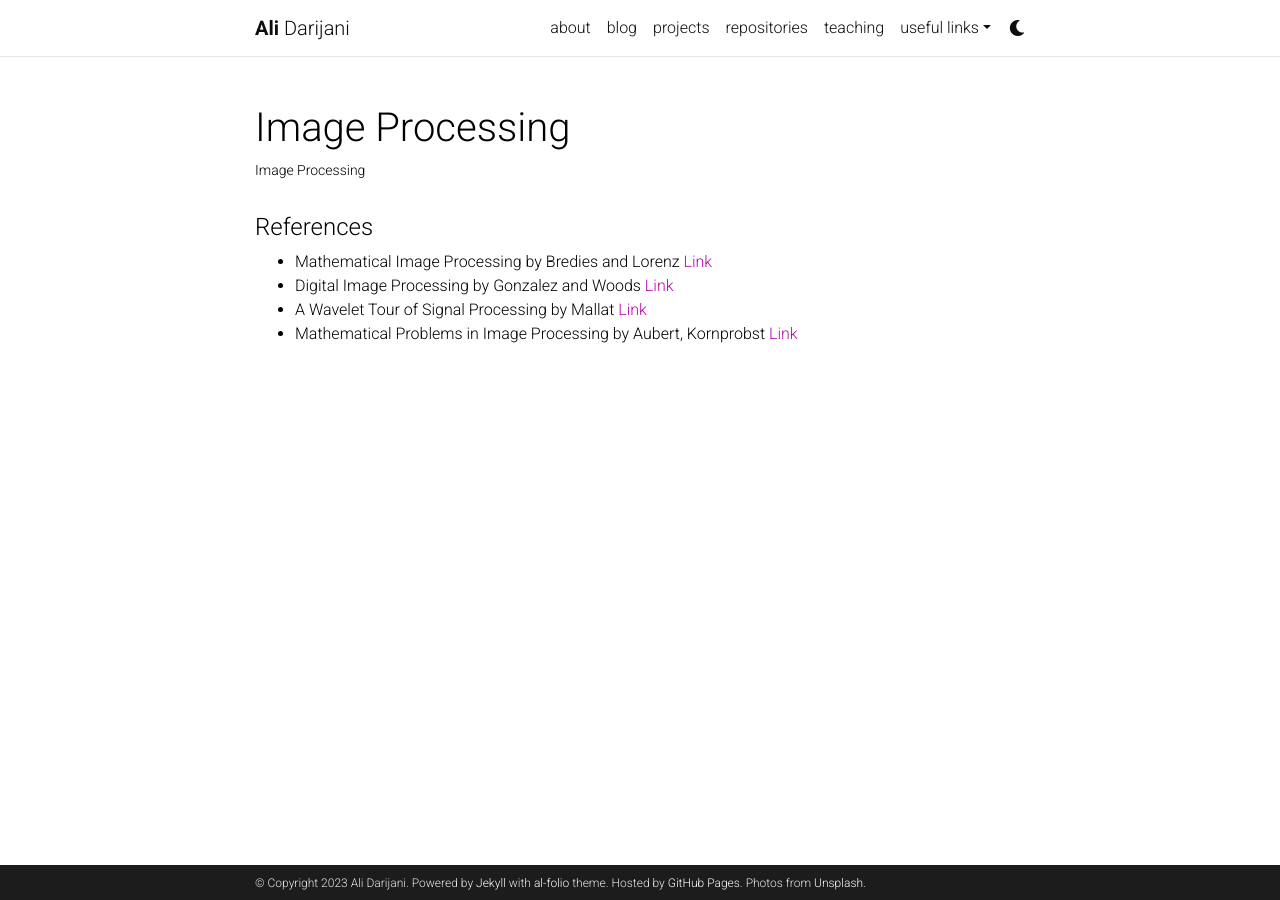
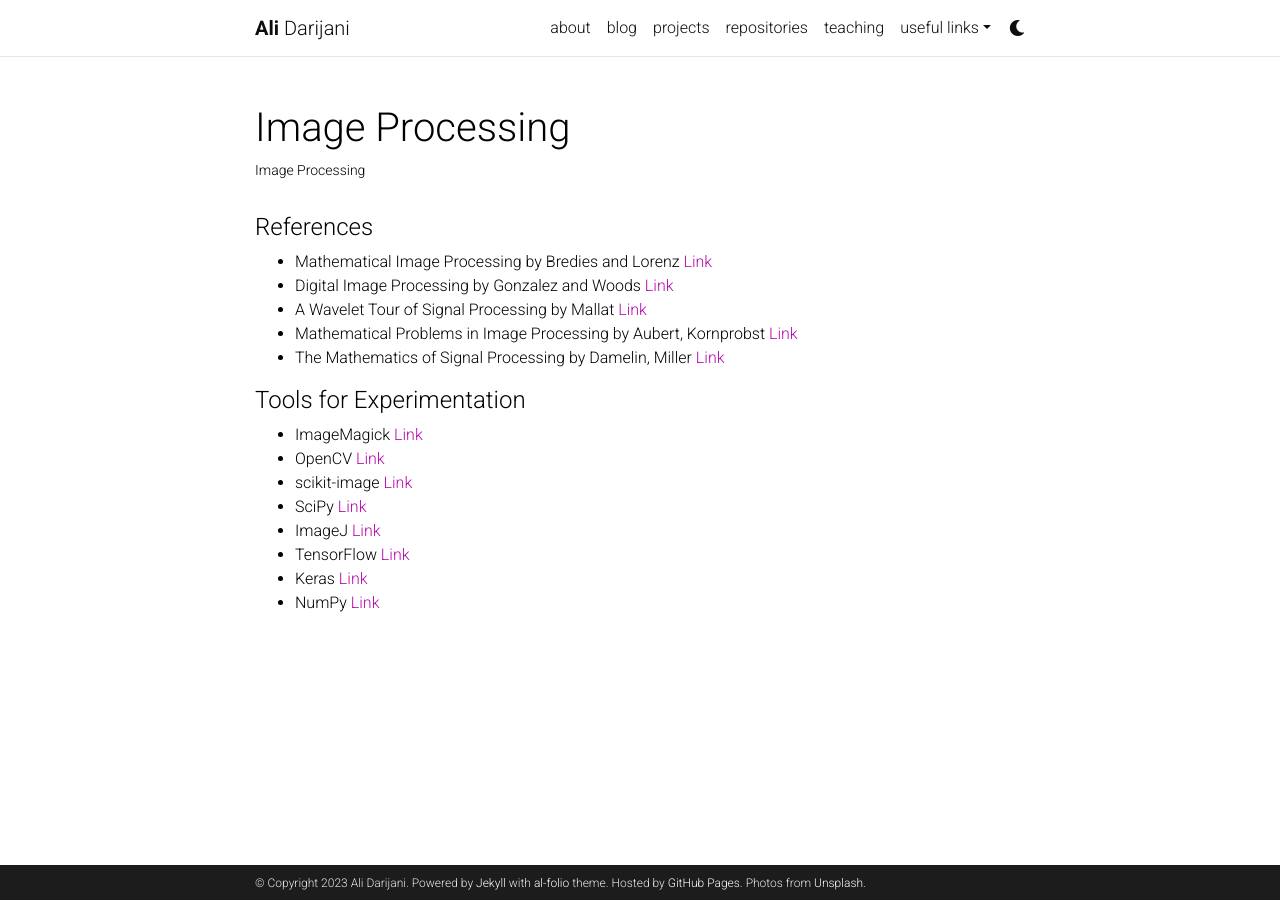
Before and after one commit to adarijani/adarijani.github.io_archived, a Jekyll site: the page built from _projects/image_processing.md, in a window 1280 px wide. Built offline with Jekyll 4.4.1, drawn with Linux system fonts in a browser that asks for light colours; comment, search, counter and statistics services are not loaded; a style sheet for code colours, icons or effects is not loaded.

Commit message:
Update image_processing.md

```diff
--- a/_projects/image_processing.md
+++ b/_projects/image_processing.md
@@ -13,3 +13,15 @@ category: teaching
 - Digital Image Processing by Gonzalez and Woods [Link](https://www.pearson.com/en-us/subject-catalog/p/digital-image-processing/P200000003224?view=educator)
 - A Wavelet Tour of Signal Processing by Mallat [Link](https://www.elsevier.com/books/a-wavelet-tour-of-signal-processing/mallat/978-0-12-374370-1)
 - Mathematical Problems in Image Processing by Aubert, Kornprobst [Link](https://link.springer.com/book/10.1007/978-0-387-44588-5)
+- The Mathematics of Signal Processing by Damelin, Miller [Link](https://www.cambridgebookshop.co.uk/products/the-mathematics-of-signal-processing)
+
+#### Tools for Experimentation
+
+- ImageMagick [Link](https://imagemagick.org/index.php)
+- OpenCV [Link](https://opencv.org/)
+- scikit-image [Link](https://scikit-image.org/)
+- SciPy [Link](https://scipy.org/)
+- ImageJ [Link](https://imagej.net/)
+- TensorFlow [Link](https://www.tensorflow.org/)
+- Keras [Link](https://keras.io/)
+- NumPy [Link](https://numpy.org/)
```
